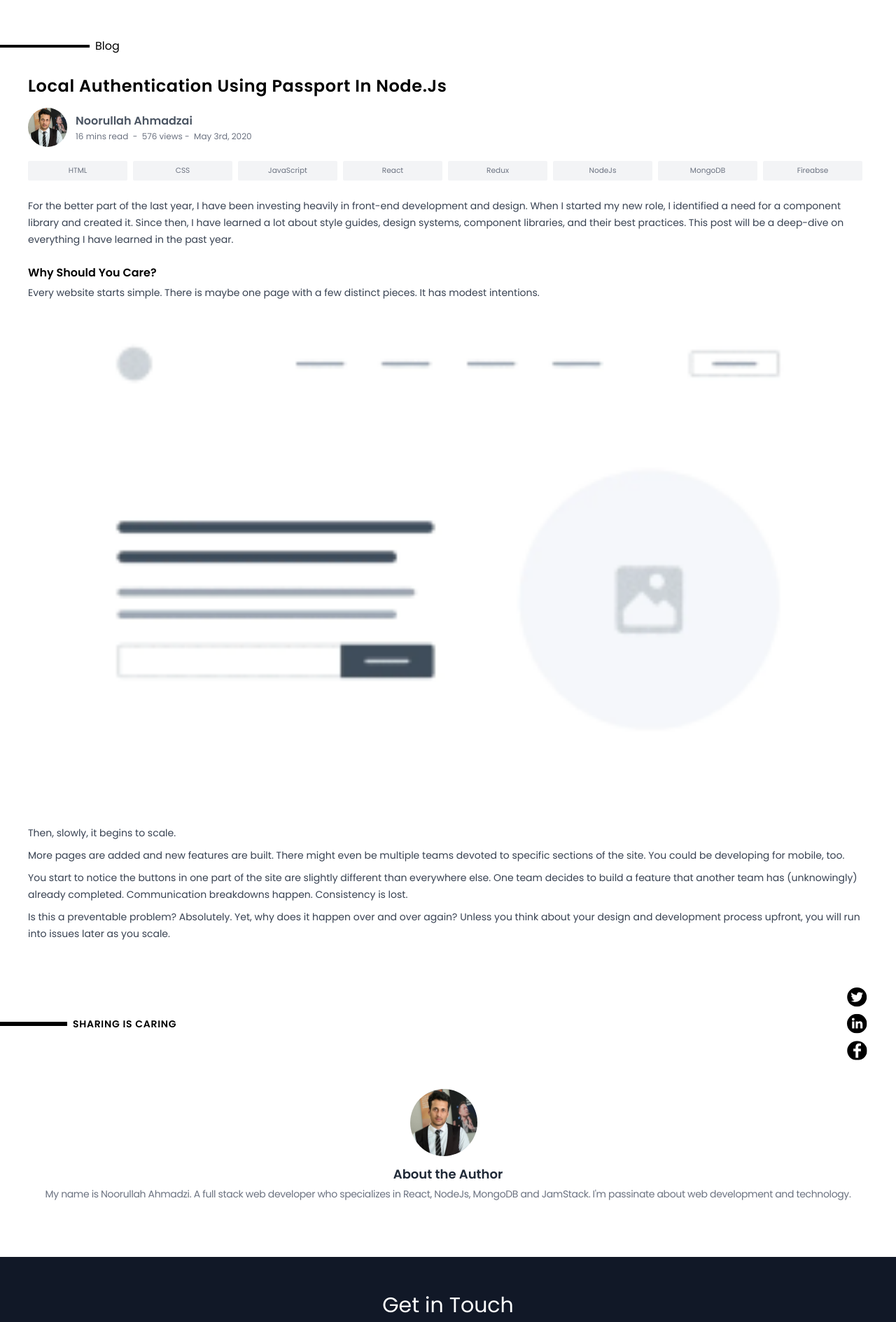
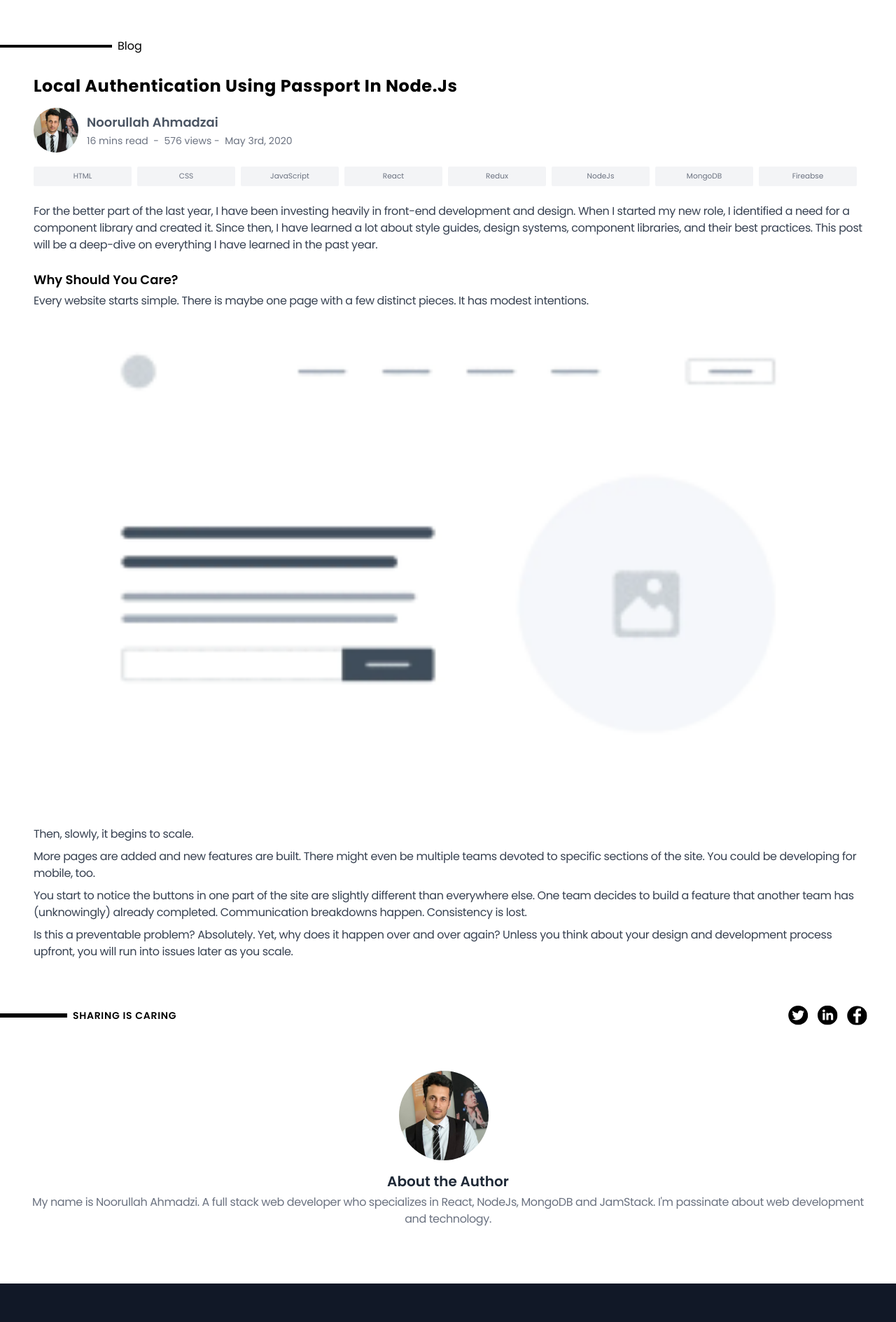
Before and after one commit to noor-codes/noorullah.dev, a Next.js app: page / in a window 1280 px wide. Shown: the top 1889 px of the page at 70% size. Built offline with nearby package versions, Linux system fonts and the light colour scheme.

Commit message:
xs breakpoint

```diff
--- a/pages/index.js
+++ b/pages/index.js
@@ -25,20 +25,26 @@ const Blog = () => (
     </Head>
 
     <div className="flex items-center pt-14">
-      <div className="h-1 bg-black w-32 mr-2">&nbsp;</div>
+      <div className="h-1 bg-black w-32 mr-2 xs:w-40">&nbsp;</div>
       <div className="font-sans font-medium leading-5">Blog</div>
     </div>
-    <main className="container px-2">
+    <main className="xs:px-4 mx-auto md:container lg:container">
       <div className="mt-8 mb-4 px-8">
-        <h1 className="font-semibold leading-tight text-2xl tracking-wide capitalize">
+        <h1 className="font-semibold leading-tight text-2xl tracking-wide capitalize xs:font-bold">
           Local Authentication Using Passport in Node.js
         </h1>
       </div>
       <div className="flex items-center font-sans ml-8 mr-10">
-        <img className="rounded-full h-14 w-14 mr-3" src="/img/profile.jpg" alt="profile" />
+        <img
+          className="rounded-full h-14 w-14 mr-3 xs:h-16 xs:w-16"
+          src="/img/profile.jpg"
+          alt="Noorullah Ahmadzai"
+        />
         <div>
-          <h2 className="text-base font-semibold text-gray-600">Noorullah Ahmadzai</h2>
-          <p className="flex flex-wrap text-xs mt-0.5 text-gray-500">
+          <h2 className="text-base font-semibold text-gray-600 tacking-wide xs:text-lg">
+            Noorullah Ahmadzai
+          </h2>
+          <p className="flex flex-wrap text-xs mt-0.5 text-gray-500 xs:text-sm">
             <p>16 mins read&nbsp; - &nbsp; </p> <p> 576 views - &nbsp;</p>
             <p>May 3rd, 2020</p>
           </p>
@@ -73,7 +79,7 @@ const Blog = () => (
         </div>
       </div>
       <div className="px-8">
-        <p className="text-sm mt-6 text-gray-700 leading-6 ">
+        <p className="text-sm mt-6 text-gray-700 leading-6 xs:text-base xs:tracking-tight">
           For the better part of the last year, I have been investing heavily in front-end
           development and design. When I started my new role, I identified a need for a component
           library and created it. Since then, I have learned a lot about style guides, design
@@ -81,9 +87,9 @@ const Blog = () => (
           everything I have learned in the past year.
         </p>
       </div>
-      <h2 className="ml-8 mt-6 font-semibold mb-1">Why Should You Care?</h2>
+      <h2 className="ml-8 mt-6 font-semibold mb-1 xs:text-lg">Why Should You Care?</h2>
       <div className="px-8">
-        <p className="text-sm text-gray-700 leading-6">
+        <p className="text-sm text-gray-700 leading-6 xs:text-base xs:tracking-tight">
           Every website starts simple. There is maybe one page with a few distinct pieces. It has
           modest intentions.
         </p>
@@ -92,22 +98,22 @@ const Blog = () => (
         <img className="w-full" src="/img/article.png" alt="article" />
       </div>
 
-      <p className="px-8 text-sm mt-2 text-gray-700 leading-6 ">
+      <p className="px-8 text-sm mt-2 text-gray-700 leading-6 xs:text-base xs:tracking-tight">
         Then, slowly, it begins to scale.
       </p>
 
-      <p className="px-8 text-sm mt-2 text-gray-700 leading-6 ">
+      <p className="px-8 text-sm mt-2 text-gray-700 leading-6 xs:text-base xs:tracking-tight">
         More pages are added and new features are built. There might even be multiple teams devoted
         to specific sections of the site. You could be developing for mobile, too.
       </p>
 
-      <p className="px-8 text-sm mt-2 text-gray-700 leading-6 ">
+      <p className="px-8 text-sm mt-2 text-gray-700 leading-6 xs:text-base xs:tracking-tight">
         You start to notice the buttons in one part of the site are slightly different than
         everywhere else. One team decides to build a feature that another team has (unknowingly)
         already completed. Communication breakdowns happen. Consistency is lost.
       </p>
 
-      <p className="px-8 text-sm mt-2 text-gray-700 leading-6 ">
+      <p className="px-8 text-sm mt-2 text-gray-700 leading-6 xs:text-base xs:tracking-tight">
         Is this a preventable problem? Absolutely. Yet, why does it happen over and over again?
         Unless you think about your design and development process upfront, you will run into issues
         later as you scale.
@@ -122,7 +128,7 @@ const Blog = () => (
         </div>
       </div>
 
-      <div className="flex flex-col pr-10 space-y-2">
+      <div className="flex flex-col pr-10 space-y-2 xs:flex-row xs:space-y-0 xs:space-x-3">
         <a href="#" rel="noreferrer" target="_blank">
           <TwitterBlack />
         </a>
@@ -137,11 +143,17 @@ const Blog = () => (
       </div>
     </div>
 
-    <div className="flex flex-col items-center font-sans ml-8 mr-8 mt-10 text-center">
-      <img className="rounded-full h-24 w-24 mr-3" src="/img/profile.jpg" alt="profile" />
+    <div className="flex flex-col items-center font-sans ml-8 mr-8 mt-10 text-center xs:mt-16">
+      <img
+        className="rounded-full h-24 w-24 xs:h-32 xs:w-32 mr-3"
+        src="/img/profile.jpg"
+        alt="profile"
+      />
       <div>
-        <h2 className="text-lg font-semibold text-gray-800 mt-3">About the Author</h2>
-        <p className="text-sm mt-1 text-gray-500 tracking-tight leading-5">
+        <h2 className="text-lg font-semibold text-gray-800 mt-3 xs:text-xl xs:mt-4">
+          About the Author
+        </h2>
+        <p className="text-sm mt-1 text-gray-500 tracking-tight leading-5 xs:text-base">
           My name is Noorullah Ahmadzi. A full stack web developer who specializes in React, NodeJs,
           MongoDB and JamStack. I&apos;m passinate about web development and technology.
         </p>
```
